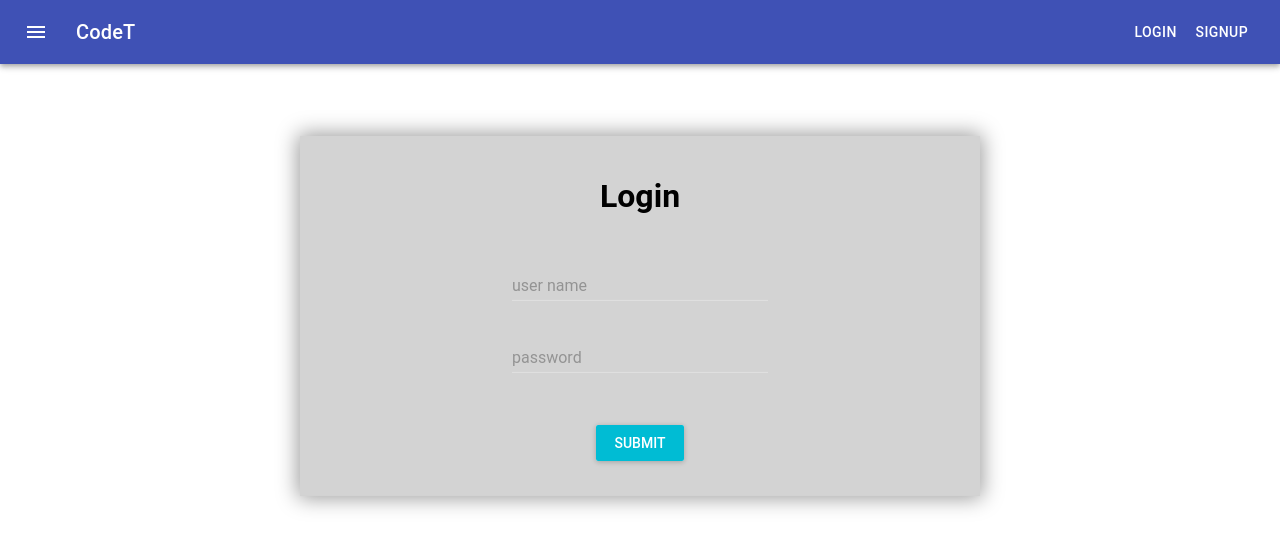
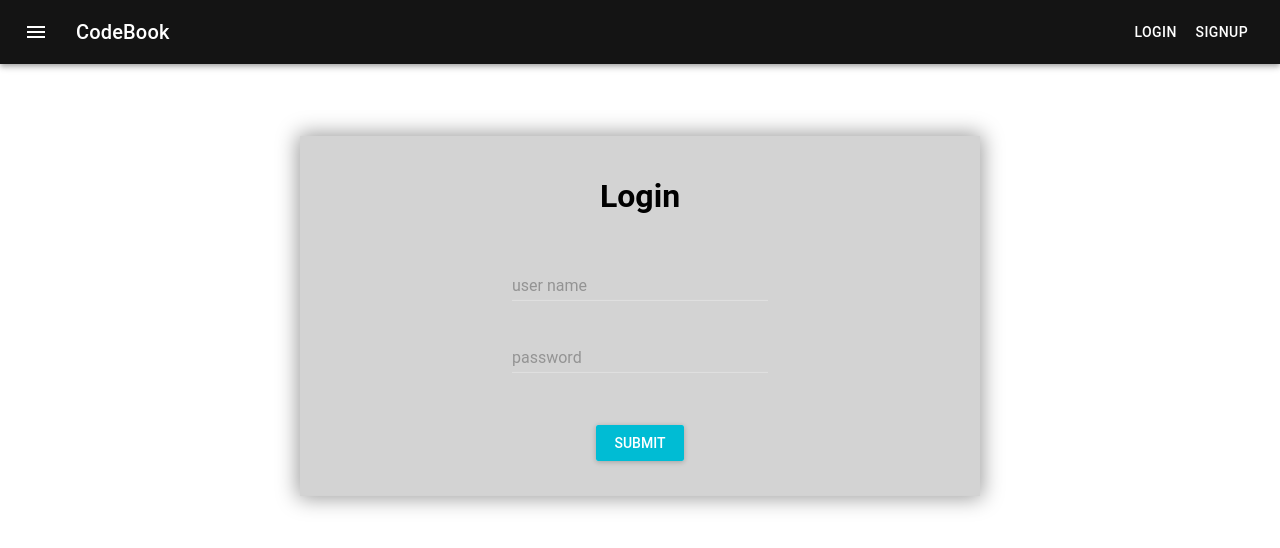
Before and after one commit to Tony-beeper/project-betterbestbestest, a React (Create React App) app in the folder frontend/: page /login in a window 1280 px wide. Shown: the top 548 px of the page. Built offline with nearby package versions, Linux system fonts and the light colour scheme; the HTML template or start-up script is replaced by a standard one; what reconnecting-websocket, rich-text, sharedb would draw is missing.

Commit message:
changed navbar color

```diff
--- a/frontend/src/components/Navbar.js
+++ b/frontend/src/components/Navbar.js
@@ -12,6 +12,7 @@ import { makeStyles } from "@material-ui/core/styles";
 import axios from "axios";
 import { useEffect, useState, useContext } from "react";
 import { ThemeContext } from "../App";
+
 // module.getUsername = function () {
 //   return document.cookie.replace(
 //     /(?:(?:^|.*;\s*)username\s*\=\s*([^;]*).*$)|^.*$/,
@@ -28,6 +29,9 @@ const useStyles = makeStyles((theme) => ({
   },
   title: {
     flexGrow: 1,
+  },
+  coloring: {
+    background: "#141414",
   },
 }));
 
@@ -68,7 +72,7 @@ const Bar = () => {
     <div className={classes.root}>
       {username ? (
         <>
-          <AppBar position="static">
+          <AppBar position="static" className={classes.coloring}>
             <Toolbar>
               <IconButton
                 edge="start"
@@ -79,7 +83,7 @@ const Bar = () => {
                 <MenuIcon />
               </IconButton>
               <Typography variant="h6" className={classes.title}>
-                CodeT
+                CodeBook
               </Typography>
 
               <Button color="inherit" onClick={handleRoomsClick}>
@@ -94,7 +98,7 @@ const Bar = () => {
         </>
       ) : (
         <>
-          <AppBar position="static">
+          <AppBar position="static" className={classes.coloring}>
             <Toolbar>
               <IconButton
                 edge="start"
@@ -105,7 +109,7 @@ const Bar = () => {
                 <MenuIcon />
               </IconButton>
               <Typography variant="h6" className={classes.title}>
-                CodeT
+                CodeBook
               </Typography>
               <Button color="inherit" href="login">
                 Login
```
